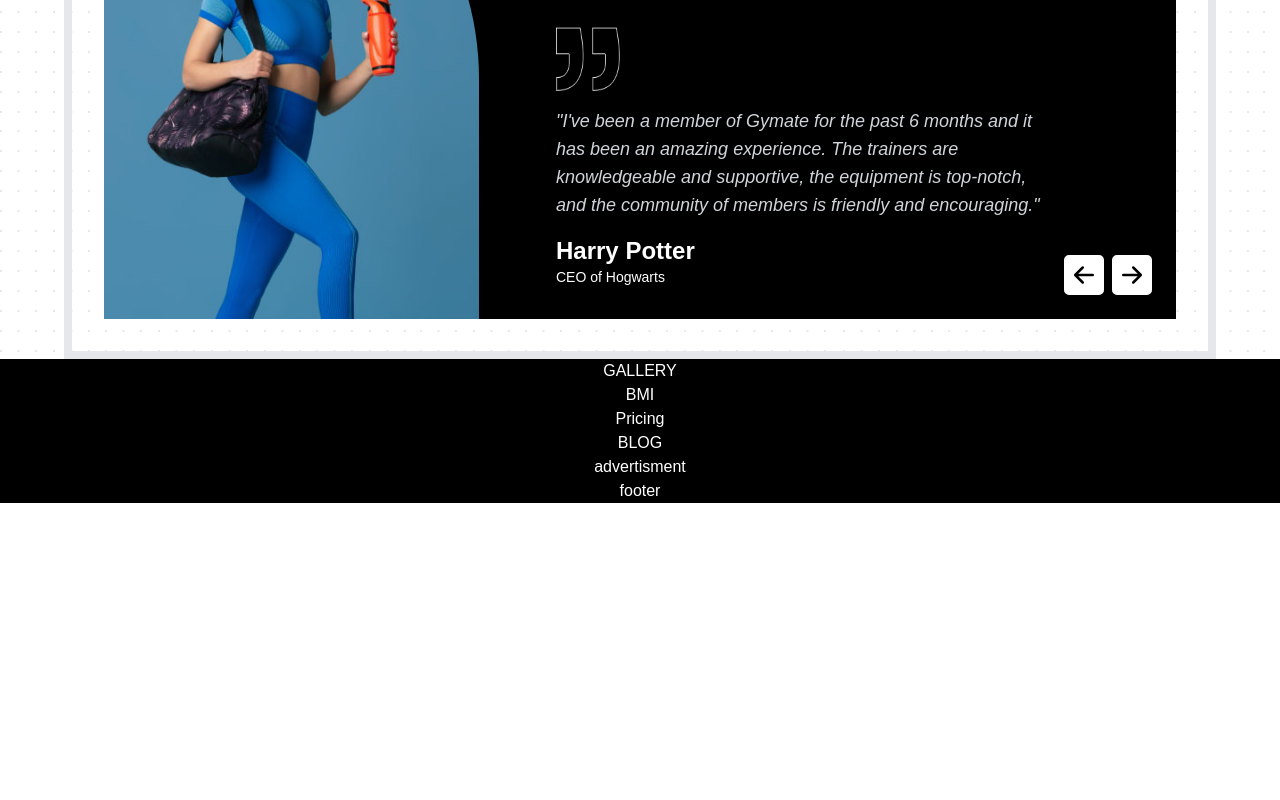
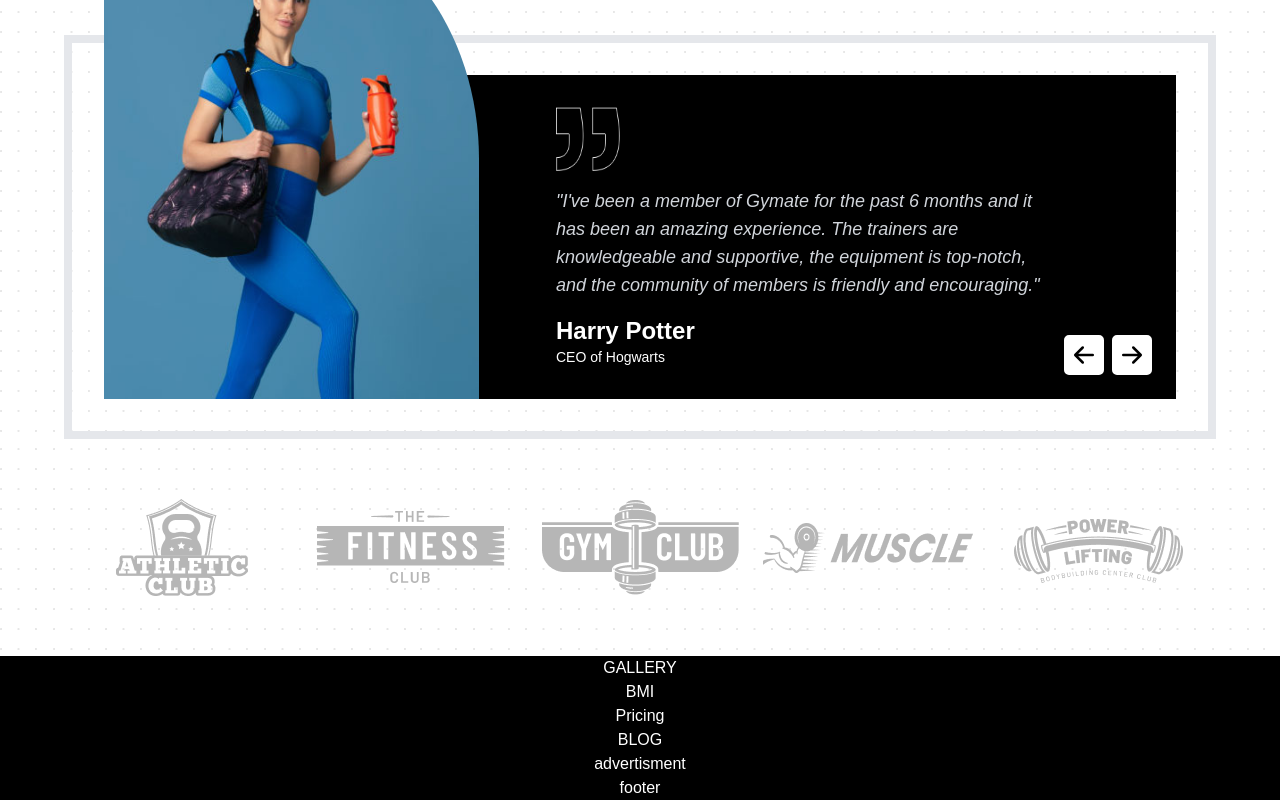
Before and after one commit to PawelWydra/Gymate-main, a React (Create React App) app: page / in a window 1280 px wide. Shown: the part 4909-5709 px from the top of the page. Before the commit the page ends 5412 px from the top, so only its background shows below. Built offline with nearby package versions, Linux system fonts and the light colour scheme.

Commit message:
add testimonials

```diff
--- /dev/null
+++ b/src/components/testimonials/logoContainer/logoContainer.jsx
@@ -0,0 +1,19 @@
+import logo1 from "../../../images/testimonials/logo1.png";
+import logo2 from "../../../images/testimonials/logo2.png";
+import logo3 from "../../../images/testimonials/logo3.png";
+import logo4 from "../../../images/testimonials/logo4.png";
+import logo5 from "../../../images/testimonials/logo5.png";
+
+function LogoContainer() {
+  return (
+    <div className="flex justyfi-around max-w-6xl gap-4 py-5 my-10">
+      <img src={logo1} alt="" className="h-25 w-50" />
+      <img src={logo2} alt="" className="h-25 w-50" />
+      <img src={logo3} alt="" className="h-25 w-50" />
+      <img src={logo4} alt="" className="h-25 w-50" />
+      <img src={logo5} alt="" className="h-25 w-50" />
+    </div>
+  );
+}
+
+export default LogoContainer;
--- a/src/components/testimonials/testimonials.jsx
+++ b/src/components/testimonials/testimonials.jsx
@@ -2,6 +2,7 @@ import RedBgHeading from "../title/redBgHeading/redBgHeading";
 import quotes from "../../images/testimonials/quotes.png";
 import testimonialNew from "../../images/testimonials/testimonial-new.jpg";
 import ArrowRedBtn from "./arrowRedBtn/arrowRedBtn";
+import LogoContainer from "./logoContainer/logoContainer";
 
 const paragraphText = `"I've been a member of Gymate for the past 6 months and it has
 been an amazing experience. The trainers are knowledgeable and
@@ -19,9 +20,9 @@ const Testimonials = () => {
   };
 
   return (
-    <div className="flex flex-col items-center gap-40 w-full">
+    <div className="flex flex-col items-center mt-20 w-full">
       <RedBgHeading text="TESTIMONIALS" width="15rem" />
-      <div className="flex items-center justify-center max-w-6xl border-8 border-gray-200 p-8">
+      <div className="flex items-center justify-center max-w-6xl mt-40 border-8 border-gray-200 p-8">
         <div className="flex justify-end size-max p-8 bg-black text-white relative">
           <img src={testimonialNew} alt="" style={ladyStyles} />
           <div className="w-7/12 h-2/3 flex flex-col">
@@ -38,6 +39,7 @@ const Testimonials = () => {
           </div>
         </div>
       </div>
+      <LogoContainer />
     </div>
   );
 };
```
